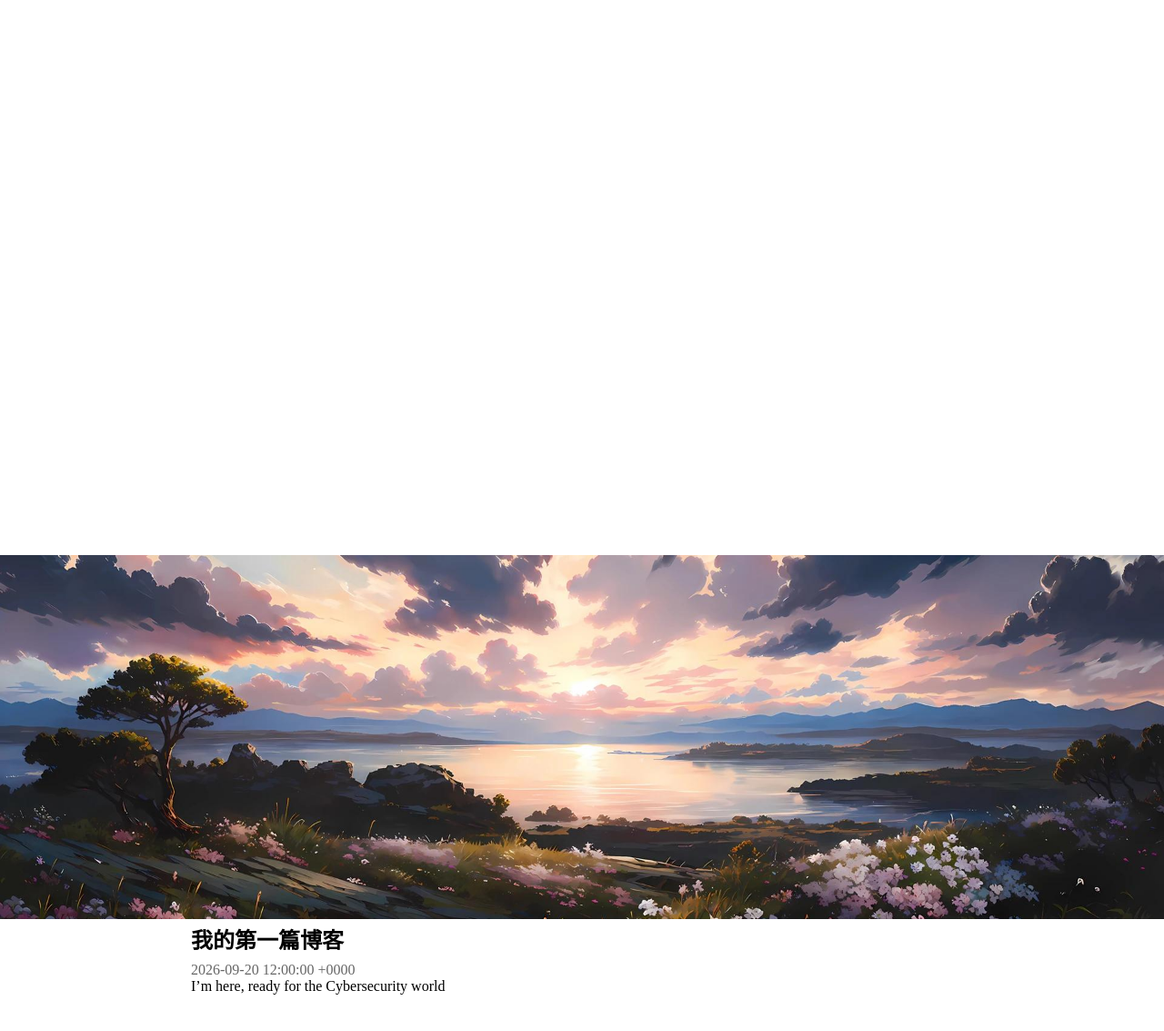
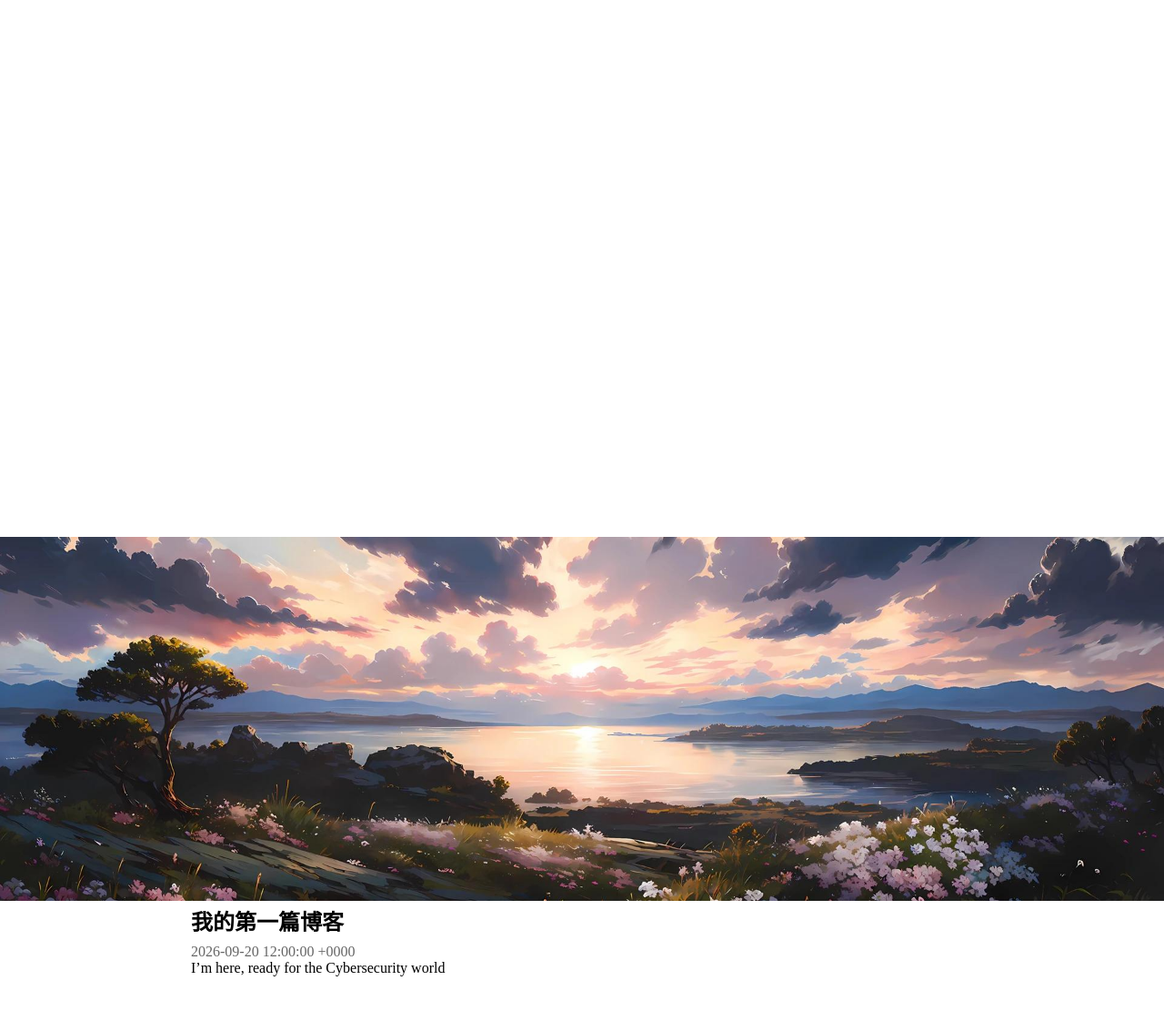
Before and after one commit to adelinecui/adelinecui.github.io, a Jekyll site: the page built from _posts/2026-09-20-first-post.md, in a window 1280 px wide. Shown: the whole page at 91% size. Built offline with Jekyll 4.4.1, drawn with Linux system fonts in a browser that asks for light colours.

Commit message:
Update post.html

```diff
--- a/_layouts/post.html
+++ b/_layouts/post.html
@@ -8,7 +8,7 @@
 </head>
 <body>
 {% include header.html %}
-<img src="/img/banner.jpg" style="width:100%;max-height:400px;object-fit:cover;margin-top:-20px;">
+<img src="/img/banner.jpg" style="width:100%;max-height:400px;object-fit:cover;margin-top:-40px;">
 <article class="post" style="margin-top:0;padding-top:0;">
 <h1>{{ page.title }}</h1>
 <p class="post-date">{{ page.date }}</p >
```
